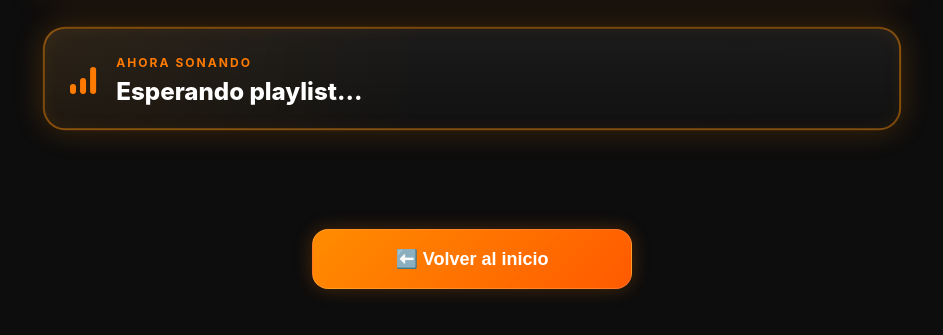
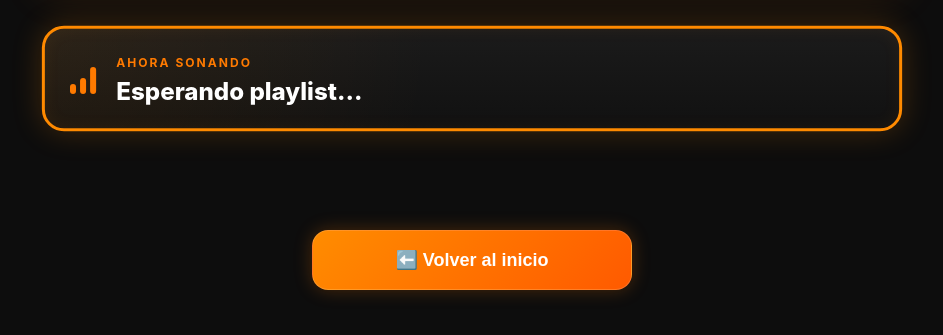
Before and after one commit to duroconbrayan/duro-web, a plain HTML site: page playlist.html in a window 1280 px wide. Shown: the part 369-704 px from the top of the page, without its empty margins (168-1111 px from the left). Drawn offline with Linux system fonts and the light colour scheme; no server answers.

Commit message:
Update style.css

```diff
--- a/style.css
+++ b/style.css
@@ -492,7 +492,7 @@ box-shadow: 0 0 20px rgba(255,122,0,.20);
         radial-gradient(circle at top left, rgba(255,140,0,.08), transparent 45%),
         linear-gradient(180deg,#1b1b1b,#111);
 
-    border:2px solid rgba(255,140,0,.45);
+    border:3px solid #ff8a00;
 
     border-radius:22px;
 
@@ -501,8 +501,8 @@ box-shadow: 0 0 20px rgba(255,122,0,.20);
     margin-bottom:25px;
 
     box-shadow:
-        0 0 25px rgba(255,140,0,.15),
-        inset 0 0 15px rgba(255,140,0,.05);
+    0 0 35px rgba(255,140,0,.30),
+    inset 0 0 20px rgba(255,140,0,.08);
 
     transition:
         transform .3s ease,
```
